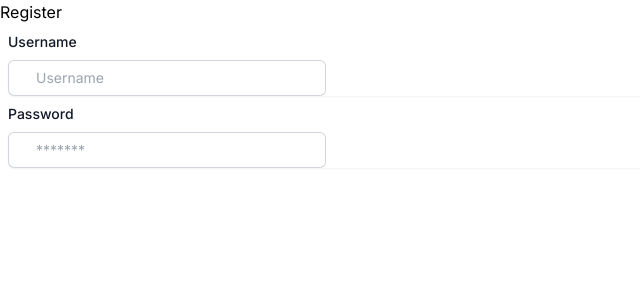
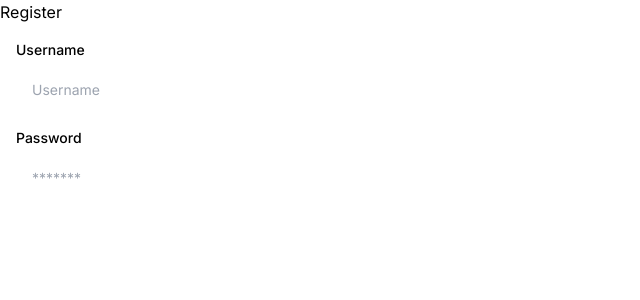
Before and after one commit to osil/NextJS-TypeScript, a Next.js app: page /register in a window 1280 px wide. Shown: the top 300 px of the page, without its empty margins (0-640 px from the left). Built offline with nearby package versions, Linux system fonts and the light colour scheme.

Commit message:
change inputs component

```diff
--- a/src/components/Inputs.tsx
+++ b/src/components/Inputs.tsx
@@ -10,22 +10,20 @@ interface IInputsProps {
 const Inputs: React.FunctionComponent<IInputsProps> = (props) => {
   const { name, label, type, placeholder } = props;
   return (
-    <div className=" m-2">
+    <div className="max-w-sm m-4">
       <label
         htmlFor={name}
-        className="block text-sm font-medium leading-5 text-gray-900"
+        className="block text-sm font-medium mb-2 dark:text-white"
       >
         {label}
       </label>
-      <div className="relative mt-2 rounded-md shadow-sm">
-        <input
-          type={type}
-          name={name}
-          id={name}
-          className="block w-auto rounded-md border-0 py-1.5 pl-7 pr-20 text-gray-900 ring-1 ring-inset ring-gray-300 placeholder:text-gray-400 focus:ring-2 focus:ring-inset focus:ring-indigo-600 sm:text-sm sm:leading-6"
-          placeholder={placeholder}
-        />
-      </div>
+      <input
+        type={type}
+        id={name}
+        className="py-3 px-4 block w-full border-gray-200 rounded-lg text-sm focus:border-blue-500 focus:ring-blue-500 disabled:opacity-50 disabled:pointer-events-none dark:bg-neutral-900 dark:border-neutral-700 dark:text-neutral-400 dark:placeholder-neutral-500 dark:focus:ring-neutral-600"
+        placeholder={placeholder}
+        aria-describedby="hs-input-helper-text"
+      />
     </div>
   );
 };
```
